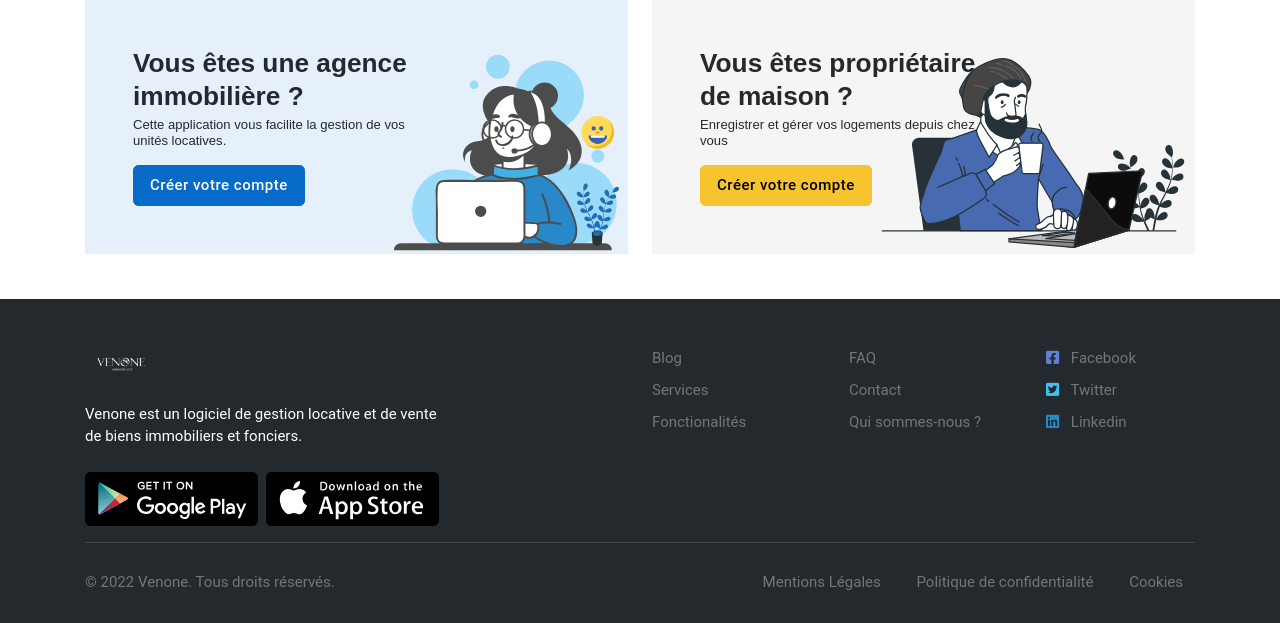
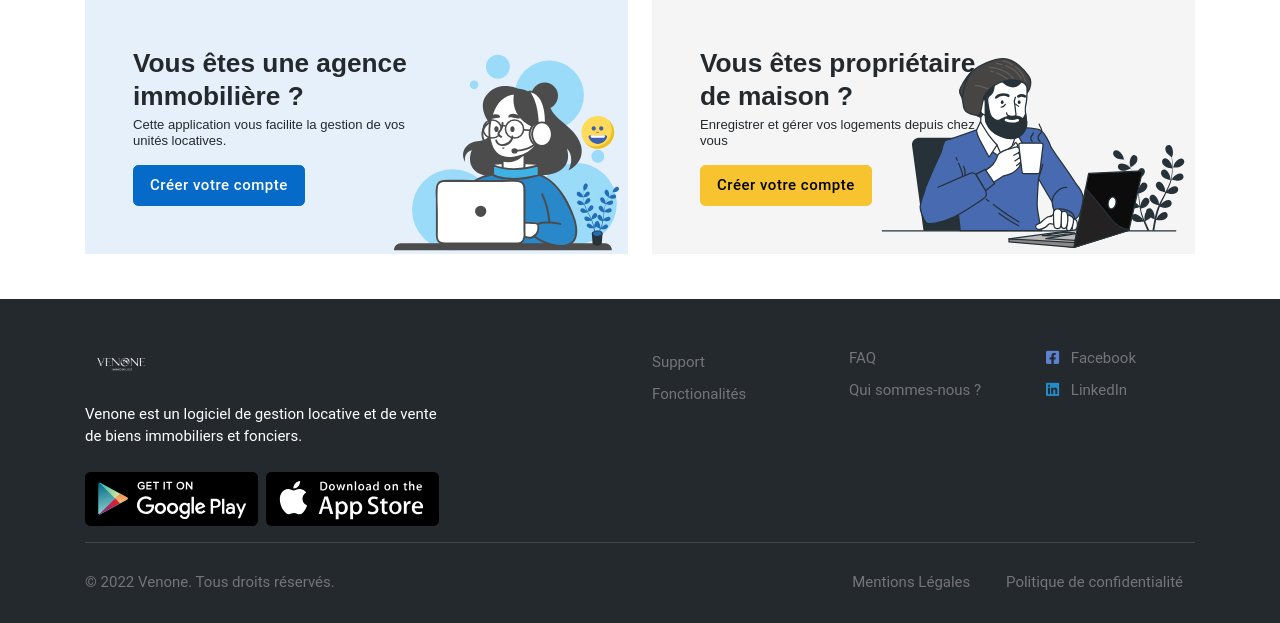
Before and after one commit to flavien-hugs/vne-shocase-web, a Flask app: page / in a window 1280 px wide. Shown: the part 1942-2565 px from the top of the page. Run offline with Flask 3, Linux system fonts and the light colour scheme; some libraries are stand-ins or nearby versions.

Commit message:
Update footer snippet

```diff
--- a/app/templates/includes/paths/_footer.html
+++ b/app/templates/includes/paths/_footer.html
@@ -3,8 +3,7 @@
         <div class="row g-4 justify-content-between">
             <div class="col-md-5 col-lg-4">
                 <a class="me-0" href="/">
-                    <img loading="lazy" class="light-mode-item mx-auto h-40px" src="{{ url_for('static', filename='img/logo/logo-light.png') }}" alt="logo-venone">
-                    <img loading="lazy" class="dark-mode-item mx-auto h-40px" src="{{ url_for('static', filename='img/logo/logo-light.png') }}" alt="logo-venone">
+                    <img loading="lazy" height="106" class="light-mode-item mx-auto h-40px" src="{{ url_for('static', filename='img/logo/logo-light.png') }}" alt="logo-venone">
                 </a>
 
                 <p class="mt-3 text-white">
@@ -24,8 +23,7 @@
                 <div class="row g-4 g-lg-5">
                     <div class="col-6 col-sm-4">
                         <ul class="nav flex-column">
-                            <li class="nav-item"><a class="nav-link pt-0" href="#">Blog</a></li>
-                            <li class="nav-item"><a class="nav-link" href="#">Services</a></li>
+                            <li class="nav-item"><a class="nav-link" href="#">Support</a></li>
                             <li class="nav-item"><a class="nav-link" href="#">Fonctionalités</a></li>
                         </ul>
                     </div>
@@ -33,7 +31,6 @@
                     <div class="col-6 col-sm-4">
                         <ul class="nav flex-column">
                             <li class="nav-item"><a class="nav-link pt-0" href="#">FAQ</a></li>
-                            <li class="nav-item"><a class="nav-link" href="#">Contact</a></li>
                             <li class="nav-item"><a class="nav-link" href="#">Qui sommes-nous ?</a></li>
                         </ul>
                     </div>
@@ -48,14 +45,8 @@
                             </li>
                             <li class="nav-item">
                                 <a class="nav-link" href="#">
-                                    <i class="fab fa-twitter-square text-twitter me-2"></i>
-                                    Twitter
-                                </a>
-                            </li>
-                            <li class="nav-item">
-                                <a class="nav-link" href="#">
                                     <i class="fab fa-linkedin text-linkedin me-2"></i>
-                                    Linkedin
+                                    LinkedIn
                                 </a>
                             </li>
                         </ul>
@@ -71,7 +62,7 @@
             <div class="col-12">
                 <div class="d-md-flex justify-content-between align-items-center pt-2 pb-4 text-center">
                     <div class="text-primary-hover">
-                        <a href="/" class="text-reset">&copy; {{ moment().format('YYYY') }} {{ config.SITE_NAME }}</a>. Tous droits réservés.
+                        &copy;  <a href="/" class="text-reset">{{ moment().format('YYYY') }} {{ config.SITE_NAME }}</a>. Tous droits réservés.
                     </div>
                     <div class="mt-3 mt-md-0">
                         <ul class="list-inline mb-0">
@@ -85,9 +76,6 @@
                                     Politique de confidentialité
                                 </a>
                             </li>
-                            <li class="list-inline-item pe-0">
-                                <a class="nav-link" href="#">Cookies</a>
-                            </li>
                         </ul>
                     </div>
                 </div>
```
